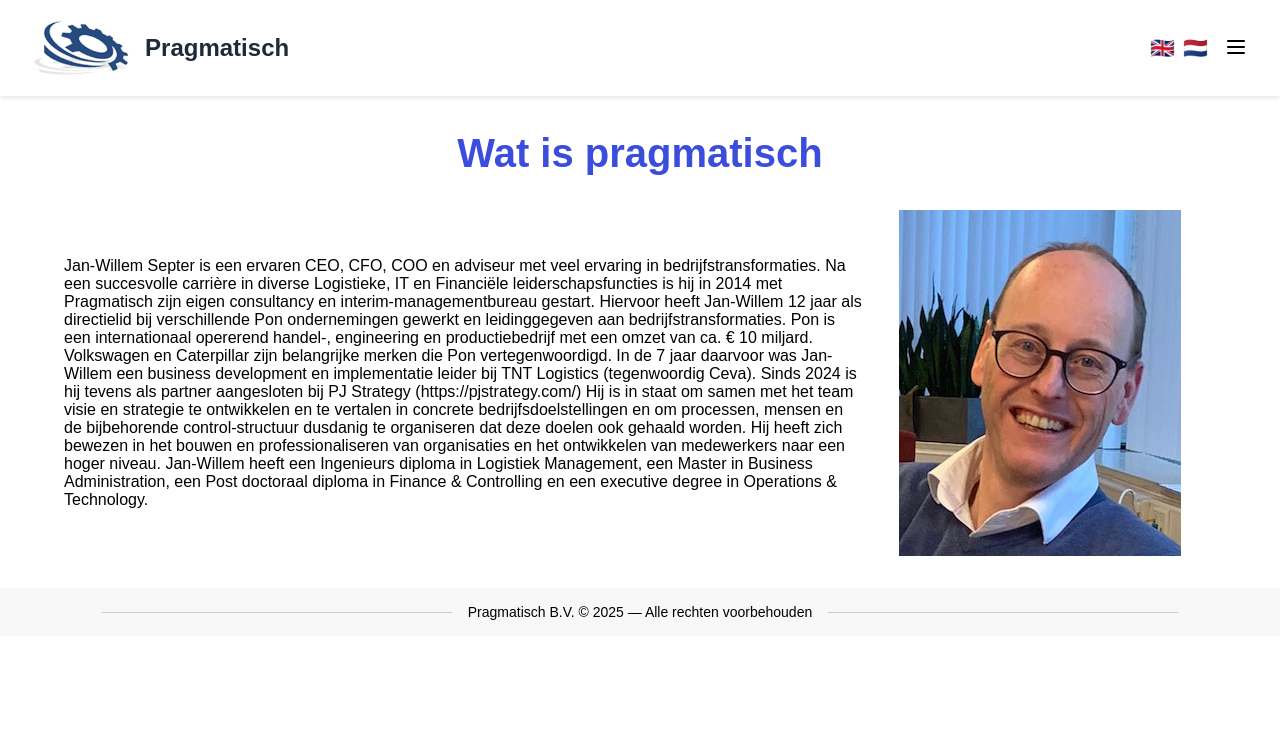
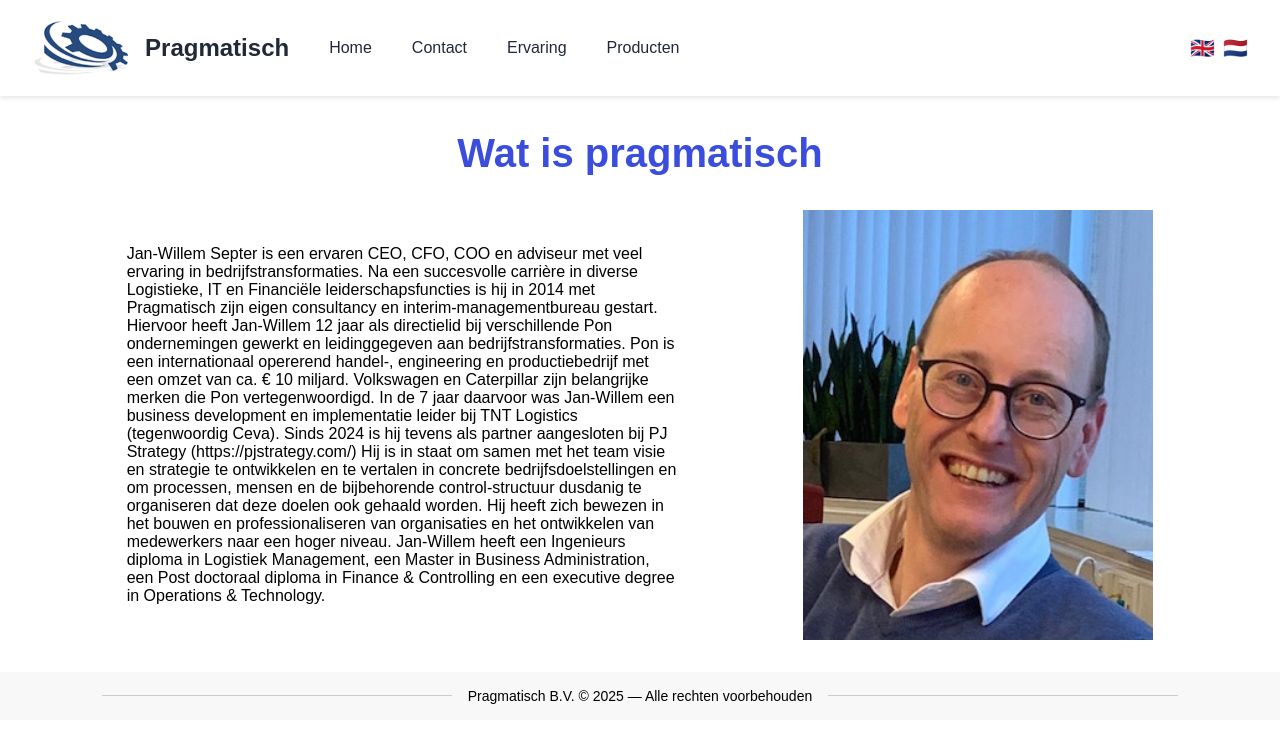
Before and after one commit to StijnSepter/pragmatisch, a React (Vite) app: page /home in a window 1280 px wide. Shown: the top 742 px of the page. Built offline with nearby package versions, Linux system fonts and the light colour scheme.

Commit message:
minor change to the style

```diff
--- a/index.html
+++ b/index.html
@@ -2,7 +2,7 @@
 <html lang="en">
   <head>
     <meta charset="UTF-8" />
-    <link rel="icon" type="image" href="./src/assets/logo_pragmatisch.png" />
+    <link rel="icon" type="image" href="./src/assets/logo.png" />
     <meta name="viewport" content="width=device-width, initial-scale=1.0" />
     <title>Pragmatisch</title>
   </head>
--- a/src/App.tsx
+++ b/src/App.tsx
@@ -5,6 +5,7 @@ import Header from "./componens/header.tsx";
 import HomePage from "./pages/home.tsx";
 import ContactPage from "./pages/contact.tsx";
 import Experions from "./pages/Experions.tsx";
+import Productpage from "./pages/products.tsx";
 
 function App() {
   return (
@@ -15,7 +16,7 @@ function App() {
         <Route path="/home" element={<HomePage />} />
         <Route path="/contact" element={<ContactPage />} />
         <Route path="/ervaring" element={<Experions />} />
-        <Route path="/producten" element={<ContactPage />} />
+        <Route path="/producten" element={<Productpage />} />
         <Route path="*" element={<Navigate to="/HomePage" />} />
       </Routes>
       <Footer />
--- a/src/componens/css/header.css
+++ b/src/componens/css/header.css
@@ -74,3 +74,56 @@
 .mobile-nav-list li:hover {
     background-color: #2d3cbf;
 }
+
+
+/* DESKTOP NAV */
+.desktop-nav {
+    display: none; /* hide by default on mobile */
+}
+
+.desktop-nav-list {
+    list-style: none;
+    display: flex;
+    gap: 1.5rem;
+    margin: 0;
+    padding: 0;
+}
+
+.desktop-nav-list li {
+    cursor: pointer;
+    padding: 0.5rem;
+    font-weight: 500;
+    color: #1f2937;
+    transition: color 0.2s;
+}
+
+.desktop-nav-list li:hover {
+    color: #3b4ddc; /* primary blue */
+}
+
+@media (min-width: 1028px) {
+    .hamburger-btn {
+        display: none; /* hide hamburger on large screens */
+    }
+
+    .mobile-nav {
+        display: none; /* hide mobile nav on large screens */
+    }
+
+    .desktop-nav {
+        display: block; /* show desktop nav on large screens */
+    }
+
+    .right-controls {
+        gap: 2rem;
+    }
+
+    .header-top {
+        align-items: center;
+    }
+
+    .desktop-nav {
+        margin-right: auto;
+        margin-left: 2rem;
+    }
+}
--- a/src/componens/header.tsx
+++ b/src/componens/header.tsx
@@ -11,7 +11,7 @@ const Header = () => {
 
   const handleNavigation = (path: string) => {
     navigate(path);
-    setIsOpen(false); // close the menu
+    setIsOpen(false); // close the mobile menu
   };
 
   return (
@@ -23,6 +23,16 @@ const Header = () => {
           <h1 className="site-title">Pragmatisch</h1>
         </div>
 
+        {/* Desktop Nav */}
+        <nav className="desktop-nav">
+          <ul className="desktop-nav-list">
+            <li onClick={() => handleNavigation("/")}>Home</li>
+            <li onClick={() => handleNavigation("/contact")}>Contact</li>
+            <li onClick={() => handleNavigation("/ervaring")}>Ervaring</li>
+            <li onClick={() => handleNavigation("/producten")}>Producten</li>
+          </ul>
+        </nav>
+
         {/* Flags + Hamburger */}
         <div className="right-controls">
           <div className="flags">
@@ -30,12 +40,14 @@ const Header = () => {
             <span>🇳🇱</span>
           </div>
 
+          {/* Only show hamburger on mobile */}
           <button className="hamburger-btn" onClick={toggleMenu}>
             {isOpen ? <X size={24} /> : <Menu size={24} />}
           </button>
         </div>
       </div>
 
+      {/* Mobile nav menu */}
       {isOpen && (
         <nav className="mobile-nav">
           <ul className="mobile-nav-list">
--- /dev/null
+++ b/src/pages/products.tsx
@@ -0,0 +1,9 @@
+const Productpage = () => {
+  return (
+    <main>
+      <h1>producten</h1>
+    </main>
+  );
+};
+
+export default Productpage;
--- a/src/pages/style/home.css
+++ b/src/pages/style/home.css
@@ -1,24 +1,49 @@
-main{
+main {
     width: 100%;
     padding: 0 5%;
 }
 
-h1{
+h1 {
     color: #3b4ddc;
     text-align: center;
     padding: 3% 0;
     font-size: 2.5rem;
 }
 
-.main_container{
-    display: flex;
-    justify-content: center;
-    align-items: center;
+.main_container > div p {
+    max-width: 550px;
     width: 100%;
 }
 
-.image{
+.main_container {
+    display: flex;
+    flex-direction: column;
+    justify-content: center;
+    align-items: center;
+    gap: 2rem;
+    width: 100%;
+}
+
+.image {
     padding: 0 3%;
     width: 100%;
-    height: 100%;
+    max-width: 350px;
+    height: auto;
 }
+
+/* Media Query for wider screens (desktop) */
+@media (min-width: 850px) {
+    .main_container {
+        justify-content: space-evenly;
+        flex-direction: row; /* side by side */
+        align-items: center; /* align image and text top */
+    }
+
+    .main_container > div {
+        padding-right: 2rem;
+    }
+
+    .image {
+        padding: 0;
+    }
+}
```
Also changed, not shown: src/assets/logo.png (added).
